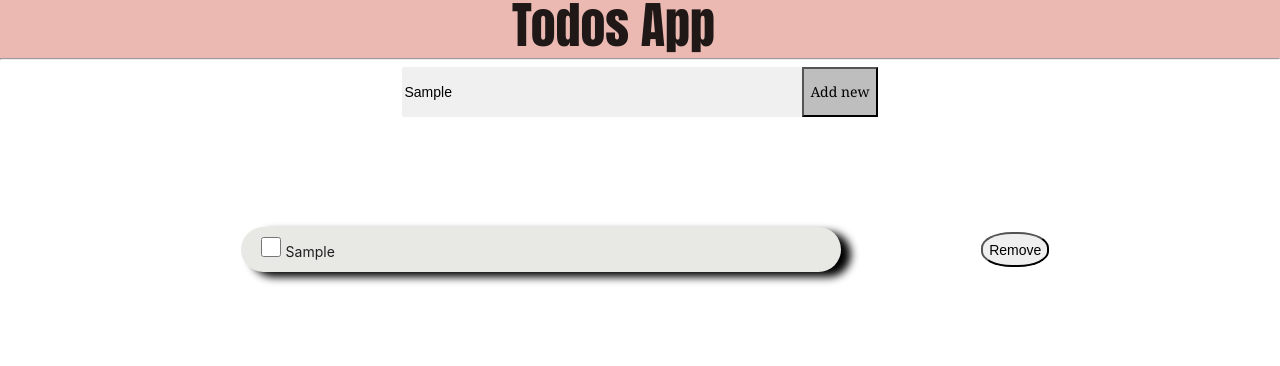
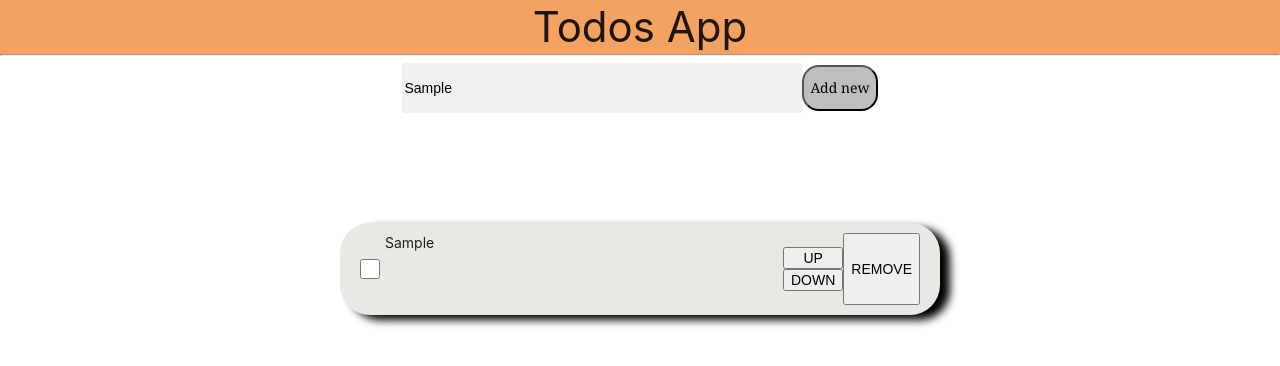
Before and after one commit to gusakos7/todo, a React (Create React App) app: page / in a window 1280 px wide. Both pictures are taken after typing "Sample" into the empty fields and a click on the button "Add new". Shown: the top 366 px of the page. Built offline with nearby package versions, Linux system fonts and the light colour scheme.

Commit message:
Redux version

```diff
--- a/package.json
+++ b/package.json
@@ -9,7 +9,9 @@
     "@testing-library/user-event": "^12.8.1",
     "react": "^17.0.1",
     "react-dom": "^17.0.1",
-    "react-scripts": "4.0.3",
+    "react-redux": "^7.2.2",
+    "react-scripts": "^4.0.3",
+    "redux": "^4.0.5",
     "web-vitals": "^1.1.0"
   },
   "scripts": {
--- a/src/App.css
+++ b/src/App.css
@@ -14,8 +14,9 @@
 .app__button {
     background-color: rgb(190, 190, 190);
     font-family:Georgia, 'Times New Roman', Times, serif;
-    height:50px;
+    height:3.3rem;
     margin-left: 0;
+    border-radius: 1.2rem;
 }
 
 .app__todo__button {
@@ -39,7 +40,6 @@
 .app__todo{
     display: flex;
     flex-direction: row;
-
 }
 
 
--- a/src/App.js
+++ b/src/App.js
@@ -2,28 +2,19 @@ import React, { useState } from 'react';
 import './App.css';
 import Todo from './Todo';
 import Header from './Header';
-
+import * as Actions from './actions';
+import { useSelector, useDispatch } from 'react-redux'
 
 function App() {
   const [input, setInput] = useState(null);
-  const [todos, setTodos] = useState([]);
+
+  const todos = useSelector(state => state.todos);
+  const dispatch = useDispatch();
 
   const getInput = (val) => {
     setInput(val.target.value);
   };
-
-  const handleClick = () => {
-    setTodos([...todos, input]);
-  };
-  const handleRemove = (index) => {
-    const temp = todos.filter((t, i) => i !== index);
-    setTodos(temp);
-
-  }
-
   return (
-
-
     <div className="App">
       <Header />
       <section className="input" >
@@ -31,22 +22,19 @@ function App() {
           <input className="app__input" placeholder="new Todo.." onChange={getInput} />
           <button
             className="app__button"
-            onClick={handleClick}
+            onClick={() => dispatch(Actions.addTodo(input))}
           >Add new</button>
         </div>
       </section>
 
       <div className="app__list">
-        <div>
-          {todos.map((todo, index) => (
-            <div key={`todo${index}`} className="app__todo">
-              <div >
-                <Todo text={todo} />
-              </div>
-              <button className="app__todo__button" onClick={() => handleRemove(index)} >Remove</button>
-            </div>
-          ))}
-        </div>
+
+        {todos.map((todo, index) => (
+          <div key={`todo${index}`} className="app__todo">
+            <Todo text={todo.text} id={todo.id} />
+          </div>
+        ))}
+
       </div>
 
     </div >
--- a/src/Header.css
+++ b/src/Header.css
@@ -1,12 +1,9 @@
 .header {
-    background-color: rgb(235, 185, 178);
-    padding-top: 15px;
-
+    text-align: center;
+    background-color: #f4a261;
+    padding-top: 1.2rem;
 }
 
 .header__title {
-    font-size: 50px;
-    position: relative;
-    font-family: Impact, Haettenschweiler, 'Arial Narrow Bold', sans-serif;
-    left: 40%;
+   font-size: 3rem;
 }
--- a/src/Todo.css
+++ b/src/Todo.css
@@ -1,5 +1,5 @@
 .todo {
-    display: inline-block;
+    display: flex;
     background-color: #e8e8e4;
     box-shadow: 10px 5px 8px black;
     border-radius: 30px;
@@ -7,11 +7,12 @@
     width: 600px;
     margin: 10px;
     padding: 10px 20px;
+    justify-content: space-between;
 
 }
 
 .todo__done{
-    display: inline-block;
+    display: flex;
     background-color: #55a630;
     box-shadow:10px 5px 8px black;
     border-radius: 30px;
@@ -19,10 +20,30 @@
     width: 600px;
     margin: 10px;
     padding: 10px 20px;
-    justify-content:flex-start;
+    justify-content:space-between;
 
 }
 
-#checkbox {
+.checkbox {
     margin-right: 5px;
+    display: flex;
+    flex-direction: column;
+    justify-content: center;
 }
+input[type="checkbox"] {
+    height: 4rem;
+    width: 4rem;
+}
+.todo__left{
+    display: flex;
+    justify-content: center;
+}
+
+.todo__right {
+    display: flex;
+}
+.todo__sort{
+    display: flex;
+    flex-direction: column;
+    margin: 1rem 0;
+}
--- a/src/Todo.js
+++ b/src/Todo.js
@@ -1,13 +1,30 @@
-import React, { useState } from 'react'
-import './Todo.css'
+import React from 'react'
+import './Todo.css';
+import * as Actions from './actions';
+import { useDispatch, useSelector } from 'react-redux';
 
-const Todo = ({ text }) => {
-    const [done, setDone] = useState(false);
+const Todo = ({ text, id }) => {
+    const todos = useSelector(state => state.todos);
+    const index = todos.findIndex(todo => id === todo.id);
+    const done = useSelector(state => state.todos[index].done);
+    const dispatch = useDispatch();
 
     return (
         <div className={`todo${done ? '__done' : ''}`}>
-            <input id="checkbox" type="checkbox" onClick={(e) => setDone(e.target.checked)} />
-            <span className="todo__text" ></span>{text}
+            <section className="todo__left">
+                <span className="checkbox">
+
+                    <input id="checkbox" type="checkbox" onClick={() => dispatch(Actions.doneTodo(index))} />
+                </span>
+                <span className="todo__text" >{text}</span>
+            </section>
+            <section className="todo__right">
+                <div className="todo__sort">
+                    <button onClick={() => dispatch(Actions.moveUpTodo(index))}>UP</button>
+                    <button onClick={() => dispatch(Actions.moveDownTodo(index))}>DOWN</button>
+                </div>
+                <button onClick={() => dispatch(Actions.removeTodo(index))}>REMOVE</button>
+            </section>
         </div>
     )
 };
--- /dev/null
+++ b/src/actions/index.js
@@ -0,0 +1,36 @@
+
+
+export const doneTodo = (index) => {
+    return {
+        type: 'DONE_TODO',
+        payload: index
+    };
+};
+
+export const addTodo = (input) => {
+    return {
+        type: 'ADD_TODO',
+        payload: input
+    }
+}
+
+export const removeTodo = (index) => {
+    return {
+        type: 'REMOVE_TODO',
+        payload: index
+    };
+};
+
+export const moveUpTodo = (index) => {
+    return {
+        type: 'MOVE_UP',
+        payload: index
+    };
+};
+
+export const moveDownTodo = (index) => {
+    return {
+        type: 'MOVE_DOWN',
+        payload: index
+    };
+};
--- a/src/index.js
+++ b/src/index.js
@@ -3,10 +3,17 @@ import ReactDOM from 'react-dom';
 import './index.css';
 import App from './App';
 import reportWebVitals from './reportWebVitals';
+import { Provider } from 'react-redux';
+import { todosReducer } from './reducers';
+import { createStore } from 'redux';
+
+const myStore = createStore(todosReducer, window.__REDUX_DEVTOOLS_EXTENSION__ && window.__REDUX_DEVTOOLS_EXTENSION__());
 
 ReactDOM.render(
   <React.StrictMode>
-    <App />
+    <Provider store={myStore}>
+      <App />
+    </Provider>
   </React.StrictMode>,
   document.getElementById('root')
 );
--- /dev/null
+++ b/src/reducers/index.js
@@ -0,0 +1,40 @@
+
+const initialState = {
+    counter: 0,
+    todos: []
+};
+
+export const todosReducer = (state = initialState, action) => {
+    switch (action.type) {
+        case 'ADD_TODO':
+            const todo = {
+                text: action.payload,
+                id: state.counter,
+                done: false
+            };
+            return { ...state, todos: [...state.todos, todo], counter: state.counter + 1 }
+        case 'DONE_TODO':
+            state.todos[action.payload].done = !state.todos[action.payload].done;
+
+            return { ...state, todos: [...state.todos] };
+        case 'REMOVE_TODO':
+            const newArr = state.todos.filter((todo, i) => action.payload !== i);
+            return { ...state, todos: [...newArr] };
+        case 'MOVE_UP':
+            if (action.payload > 0) {
+                const temp = state.todos.filter((t, i) => action.payload !== i);
+                temp.splice(action.payload - 1, 0, state.todos[action.payload])
+                return { ...state, todos: [...temp] };
+            }
+            else return state;
+        case 'MOVE_DOWN':
+            if (action.payload < state.todos.length) {
+                const temp = state.todos.filter((t, i) => action.payload !== i);
+                temp.splice(action.payload + 1, 0, state.todos[action.payload])
+                return { ...state, todos: [...temp] };
+            }
+            else return state;
+        default:
+            return state;
+    }
+}
```
Also changed, not shown: 2 other files (tests, documents, lock files or other folders).
